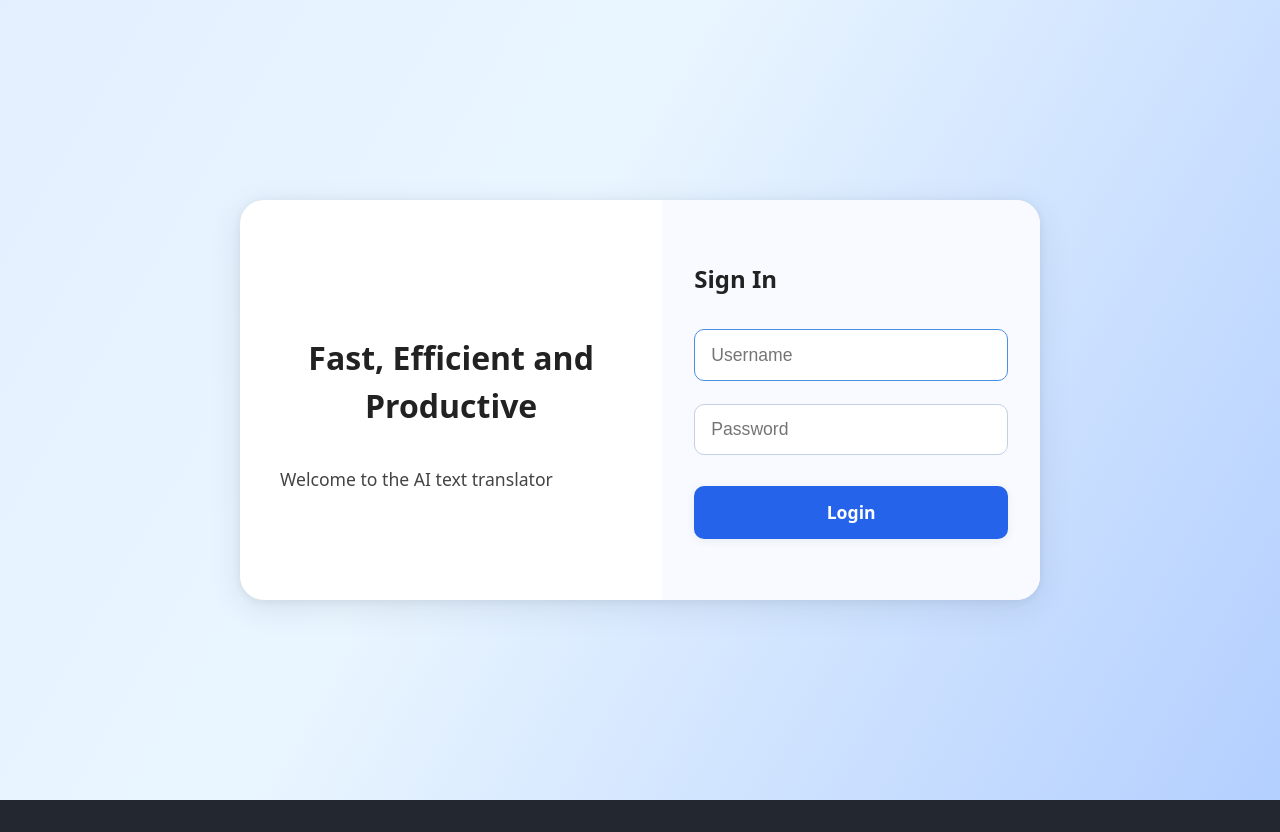
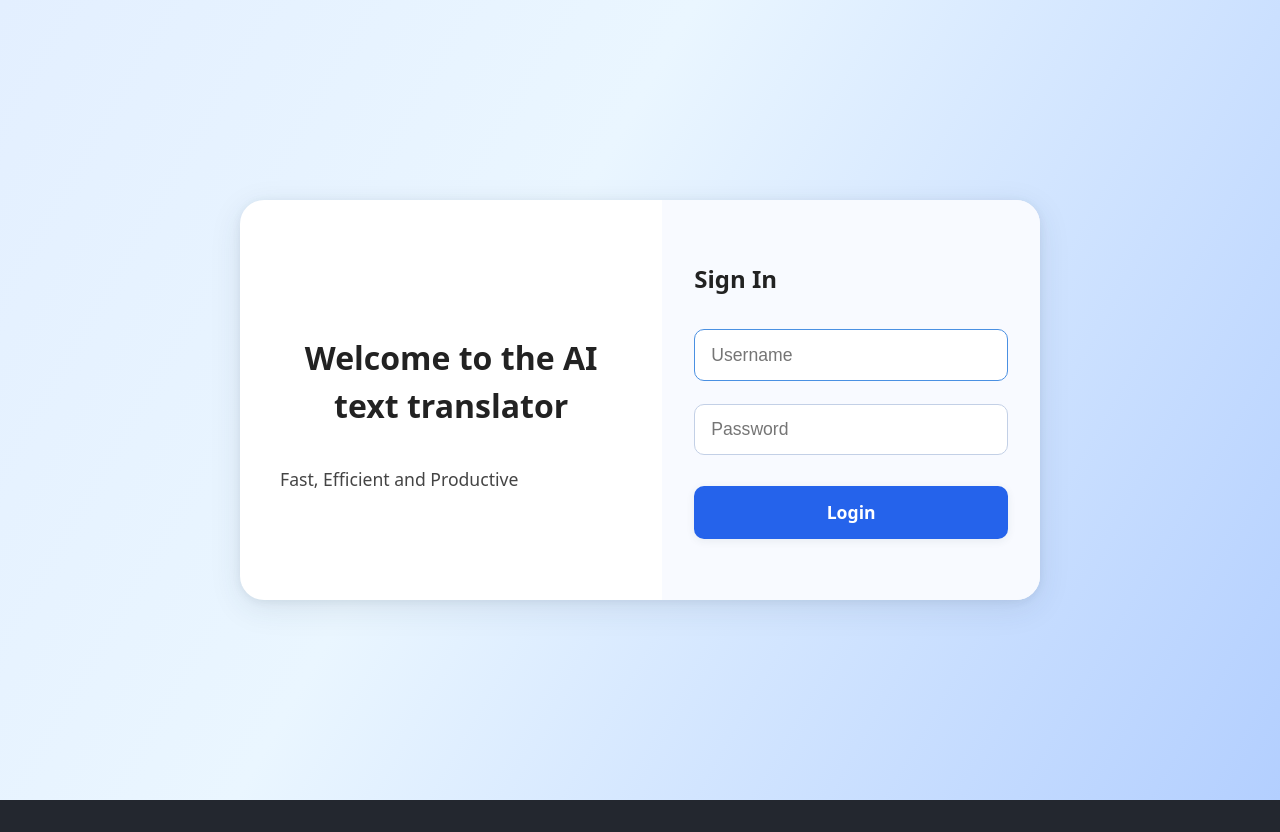
Before and after one commit to samuelbaiju/AI-text-translator, a React app in the folder frontend/: page / in a window 1280 px wide. Built offline with nearby package versions, Linux system fonts and the light colour scheme; the HTML template or start-up script is replaced by a standard one.

Commit message:
ui changes

```diff
--- a/frontend/src/components/LoginPage.jsx
+++ b/frontend/src/components/LoginPage.jsx
@@ -15,8 +15,8 @@ const LoginPage = ({ onLogin, error, loading }) => {
     <div className="login-bg">
       <div className="login-container">
         <div className="login-info-panel">
-          <h2>Fast, Efficient and Productive</h2>
-          <p>Welcome to the AI text translator</p>
+          <h2>Welcome to the AI text translator</h2>
+          <p>Fast, Efficient and Productive</p>
         </div>
         <div className="login-form-panel">
           <div className="login-title">Sign In</div>
```
